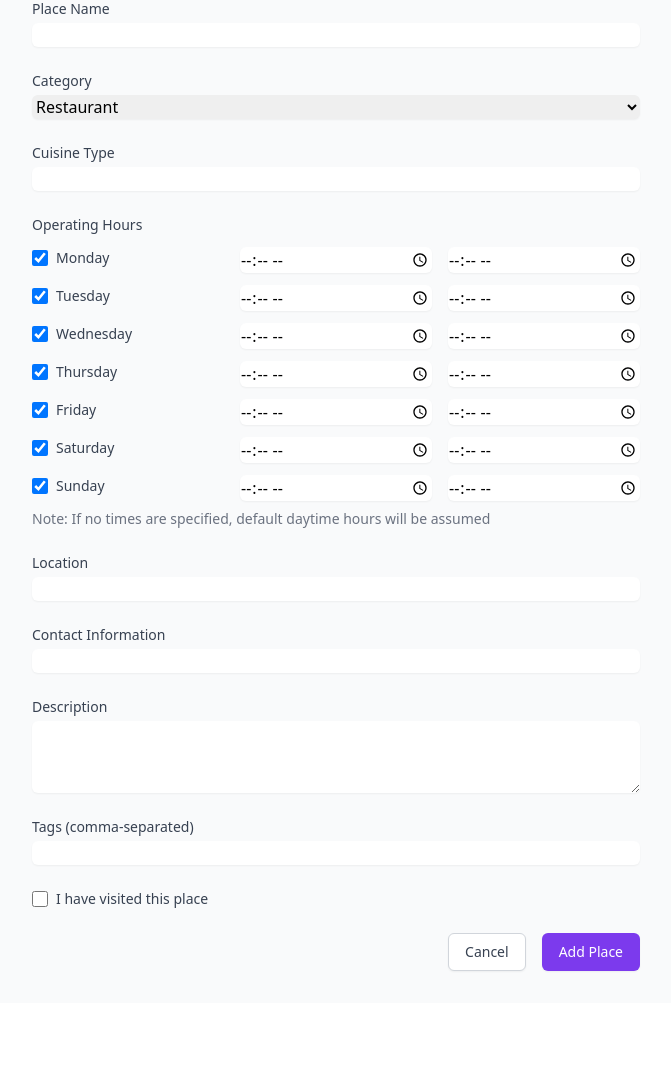
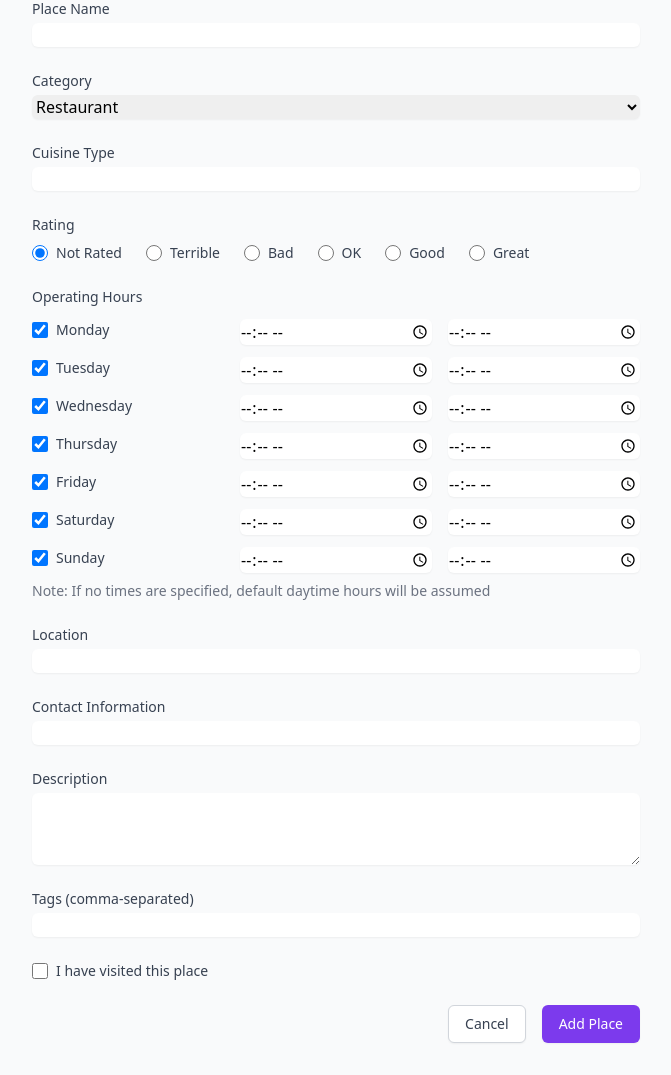
Before and after one commit to tomhallmain/tagesform, a Flask app: page /add-place in a window 1280 px wide. Shown: the part 153-1228 px from the top of the page, without its empty margins (304-975 px from the left). Before the commit the page ends 1125 px from the top, so only its background shows below. Run offline with Flask 3, Linux system fonts and the light colour scheme; the visitor is signed in with stand-in values (Sample User, id 1); parts of the project's set-up code (start-up, migrations or seed data) failed here and were passed over.

Commit message:
Add rating input

```diff
--- a/app/routes/entities.py
+++ b/app/routes/entities.py
@@ -107,6 +107,8 @@ def add_place():
         description = request.form.get('description')
         tags = request.form.get('tags', '').split(',') if request.form.get('tags') else []
         visited = 'visited' in request.form
+        rating = request.form.get('rating')  # Get rating as string
+        rating = int(rating) if rating else None  # Convert to int if not empty, else None
 
         # Initialize properties dictionary
         properties = {}
@@ -153,6 +155,7 @@ def add_place():
                                 description=description,
                                 tags=','.join(tags),
                                 visited=visited,
+                                rating=rating,  # Add rating to template context
                                 cuisine=properties.get('cuisine'),
                                 operating_hours=operating_hours)
 
@@ -167,6 +170,7 @@ def add_place():
                 description=description,
                 tags=tags,
                 visited=visited,
+                rating=rating,  # Add rating to entity creation
                 properties=properties,
                 user_id=current_user.id
             )
@@ -194,6 +198,7 @@ def add_place():
                                 description=description,
                                 tags=','.join(tags),
                                 visited=visited,
+                                rating=rating,  # Add rating to template context
                                 cuisine=properties.get('cuisine'),
                                 operating_hours=operating_hours)
 
@@ -785,6 +790,8 @@ def edit_place(entity_id):
         description = request.form.get('description')
         tags = request.form.get('tags', '').split(',') if request.form.get('tags') else []
         visited = 'visited' in request.form
+        rating = request.form.get('rating')  # Get rating as string
+        rating = int(rating) if rating else None  # Convert to int if not empty, else None
 
         # Initialize properties dictionary
         properties = entity.properties or {}
@@ -815,6 +822,7 @@ def edit_place(entity_id):
             entity.description = description
             entity.tags = tags
             entity.visited = visited
+            entity.rating = rating  # Add rating update
             entity.properties = properties
 
             db.session.commit()
--- a/app/templates/add_place.html
+++ b/app/templates/add_place.html
@@ -52,6 +52,31 @@
             <label for="cuisine" class="block text-sm font-medium text-gray-700 dark:text-gray-300">Cuisine Type</label>
             <input type="text" name="cuisine" id="cuisine"
                 class="mt-1 block w-full rounded-md border-gray-300 dark:border-gray-600 dark:bg-gray-700 dark:text-white shadow-sm focus:border-blue-500 focus:ring-blue-500">
+        </div>
+
+        <!-- Rating field -->
+        <div>
+            <label class="block text-sm font-medium text-gray-700 dark:text-gray-300 mb-2">Rating</label>
+            <div class="flex items-center space-x-6">
+                <div class="flex items-center">
+                    <input type="radio" name="rating" id="rating_null" value="" checked
+                        class="h-4 w-4 text-blue-600 focus:ring-blue-500 border-gray-300 dark:border-gray-600">
+                    <label for="rating_null" class="ml-2 text-sm text-gray-700 dark:text-gray-300">Not Rated</label>
+                </div>
+                {% for rating, label in [
+                    (0, 'Terrible'),
+                    (1, 'Bad'),
+                    (2, 'OK'),
+                    (3, 'Good'),
+                    (4, 'Great')
+                ] %}
+                <div class="flex items-center">
+                    <input type="radio" name="rating" id="rating{{ rating }}" value="{{ rating }}"
+                        class="h-4 w-4 text-blue-600 focus:ring-blue-500 border-gray-300 dark:border-gray-600">
+                    <label for="rating{{ rating }}" class="ml-2 text-sm text-gray-700 dark:text-gray-300">{{ label }}</label>
+                </div>
+                {% endfor %}
+            </div>
         </div>
 
         <div>
```
Also changed, not shown: app/templates/edit_place.html (+27 -0 lines).
